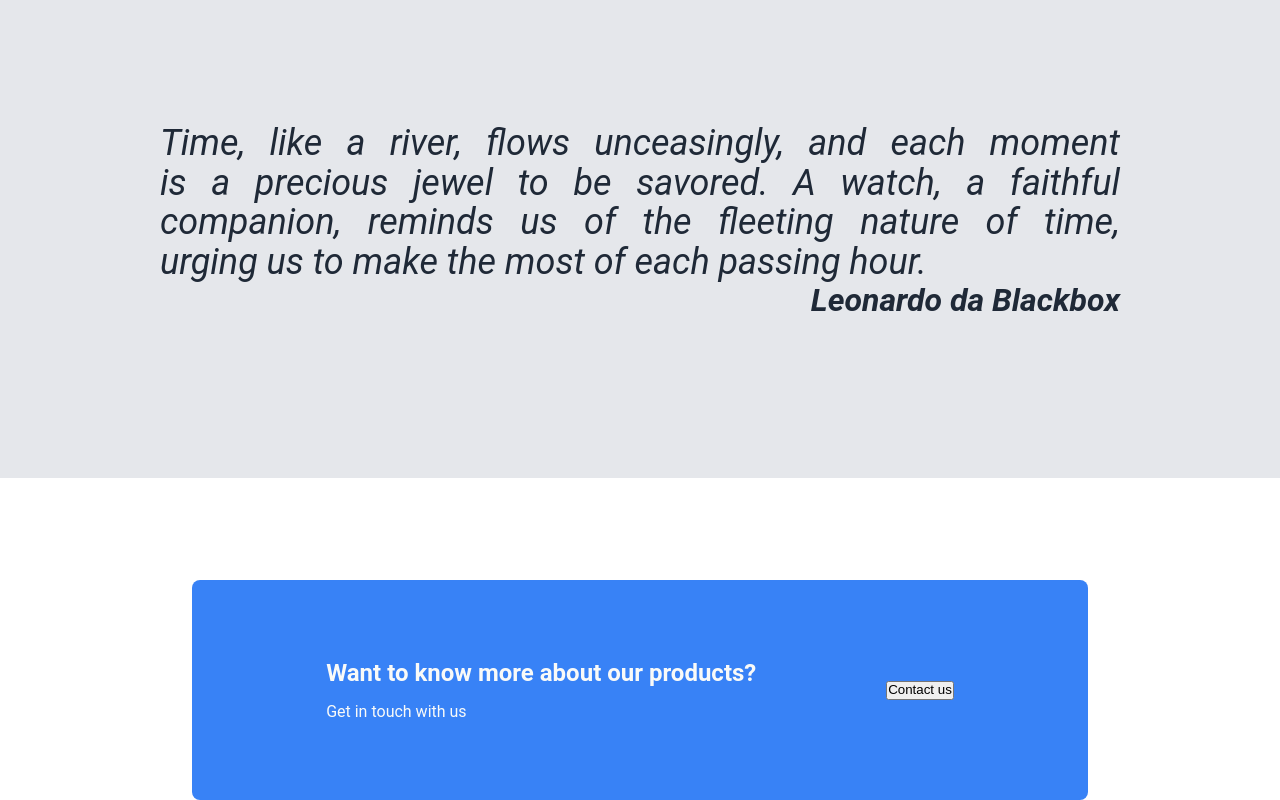
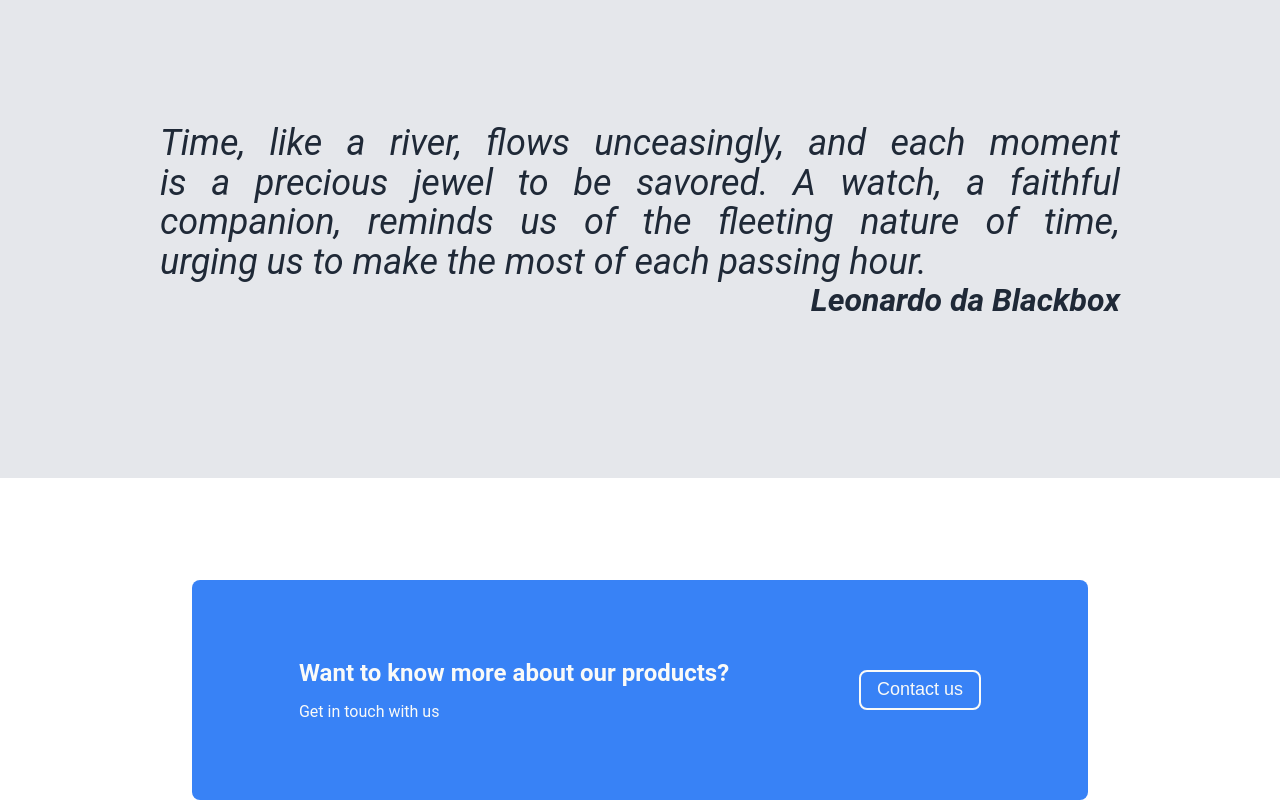
Before and after one commit to kacper-korzen/landing-page-project, a plain HTML site: page index.html in a window 1280 px wide. Shown: the part 1144-1944 px from the top of the page. Drawn offline with Linux system fonts and the light colour scheme.

Commit message:
add styles to inverse button in cta(call to action) section

```diff
--- a/style.css
+++ b/style.css
@@ -215,3 +215,13 @@ body {
     border-radius: 0.5rem;
 
 }
+
+.button-inverse {
+    background-color: var(--clr-accent-500);
+    color: var(--clr-primary-200);
+    border: 2px solid var(--clr-primary-200);
+    border-radius: 0.5rem;
+    padding: 0.5rem 1rem;
+    width: fit-content;
+    font-size: 1.125rem;
+}
```
